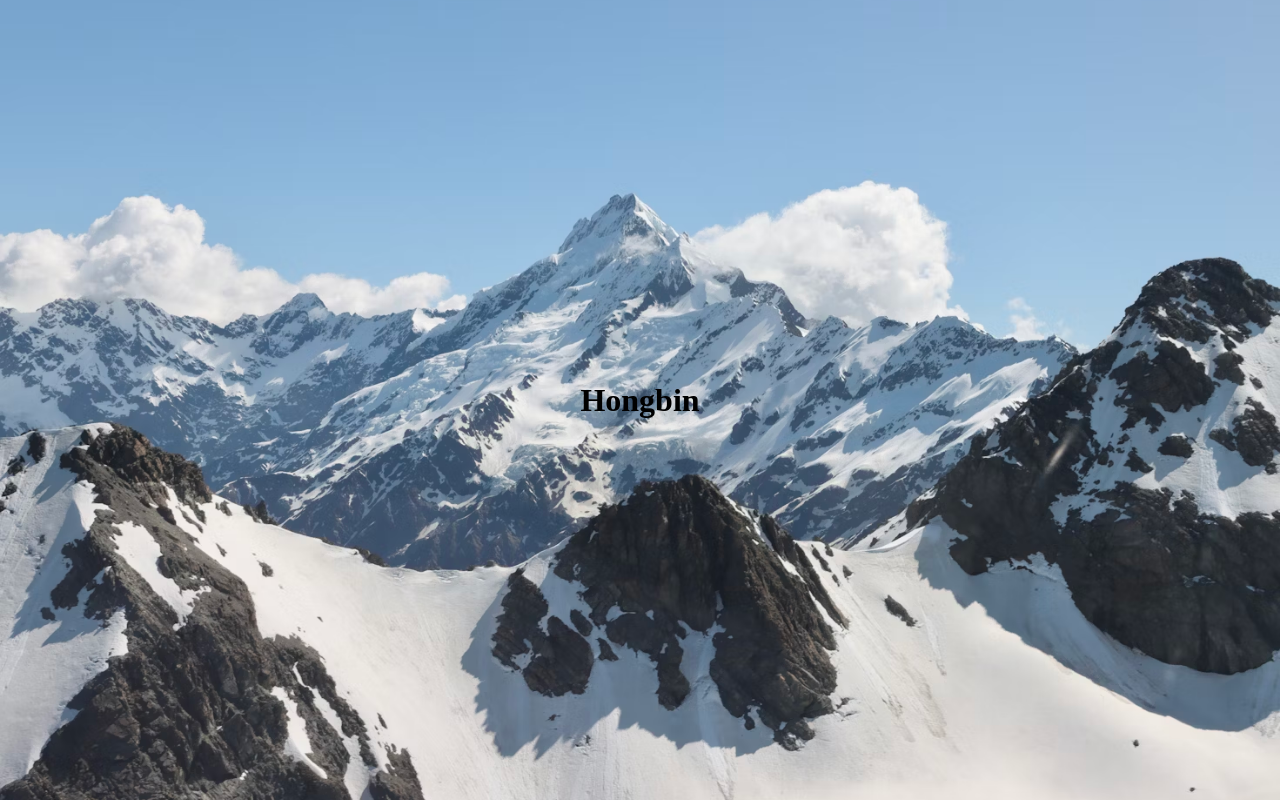
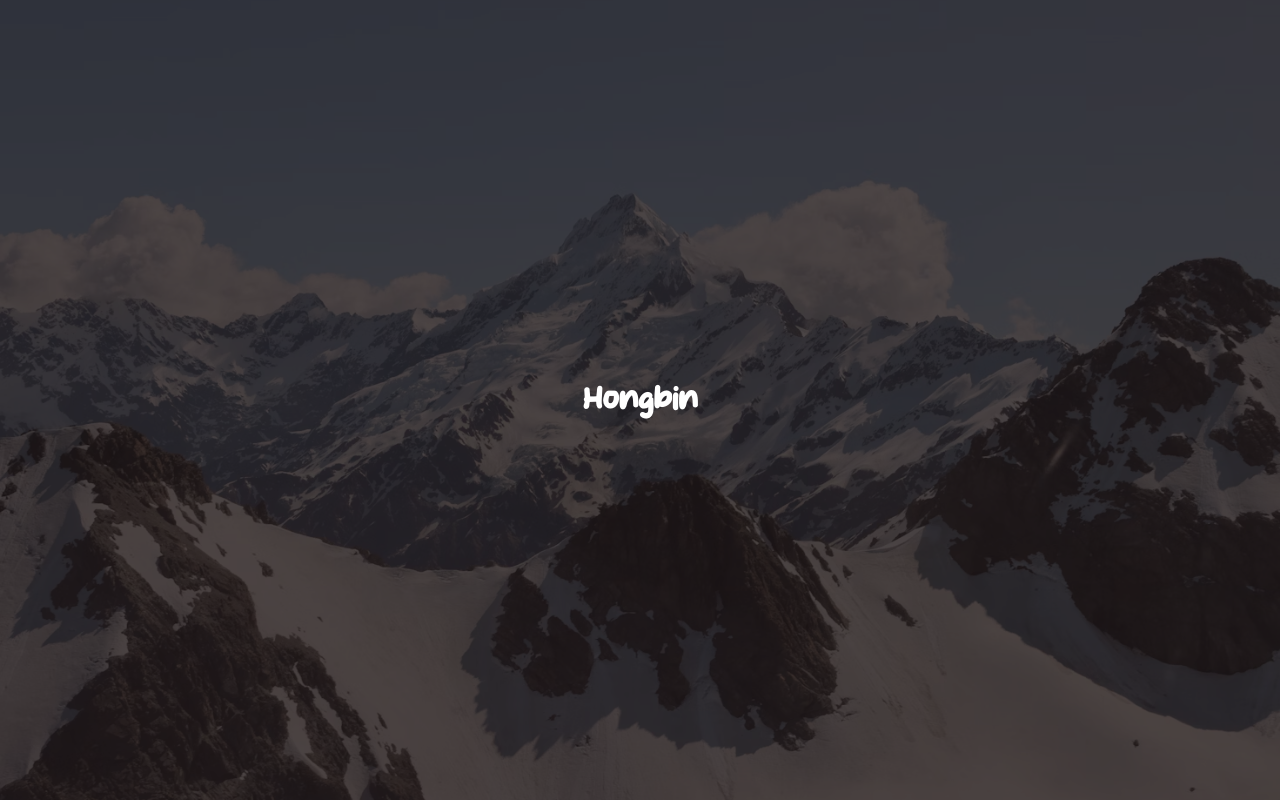
Before and after one commit to omkarabc/hongbin, a plain HTML site: page index.html in a window 1280 px wide. Drawn offline with Linux system fonts and the light colour scheme.

Commit message:
add overlay

```diff
--- a/index.html
+++ b/index.html
@@ -7,7 +7,11 @@
     <link rel="stylesheet" href="style.css">
 </head>
 <body>
-    <main><h1>Hongbin</h1></main>
+    <main>
+        <div class="overlay">
+        <h1>Hongbin</h1>
+    </div>
+    </main>
 
 </body>
 </html>
--- a/style.css
+++ b/style.css
@@ -19,9 +19,21 @@ main{
 
 
 }
+.overlay{
+     height: 100%;
+     width: 100%;
+     background-color: rgba(26, 17, 17, 0.774);
+}
+
+
+
+
 h1{
     position: absolute;
     top: 50%;
     left: 50%;
     transform: translate(-50%,-50%);
+
+    font-family: Hongbin;
+    color: white;
 }
```
